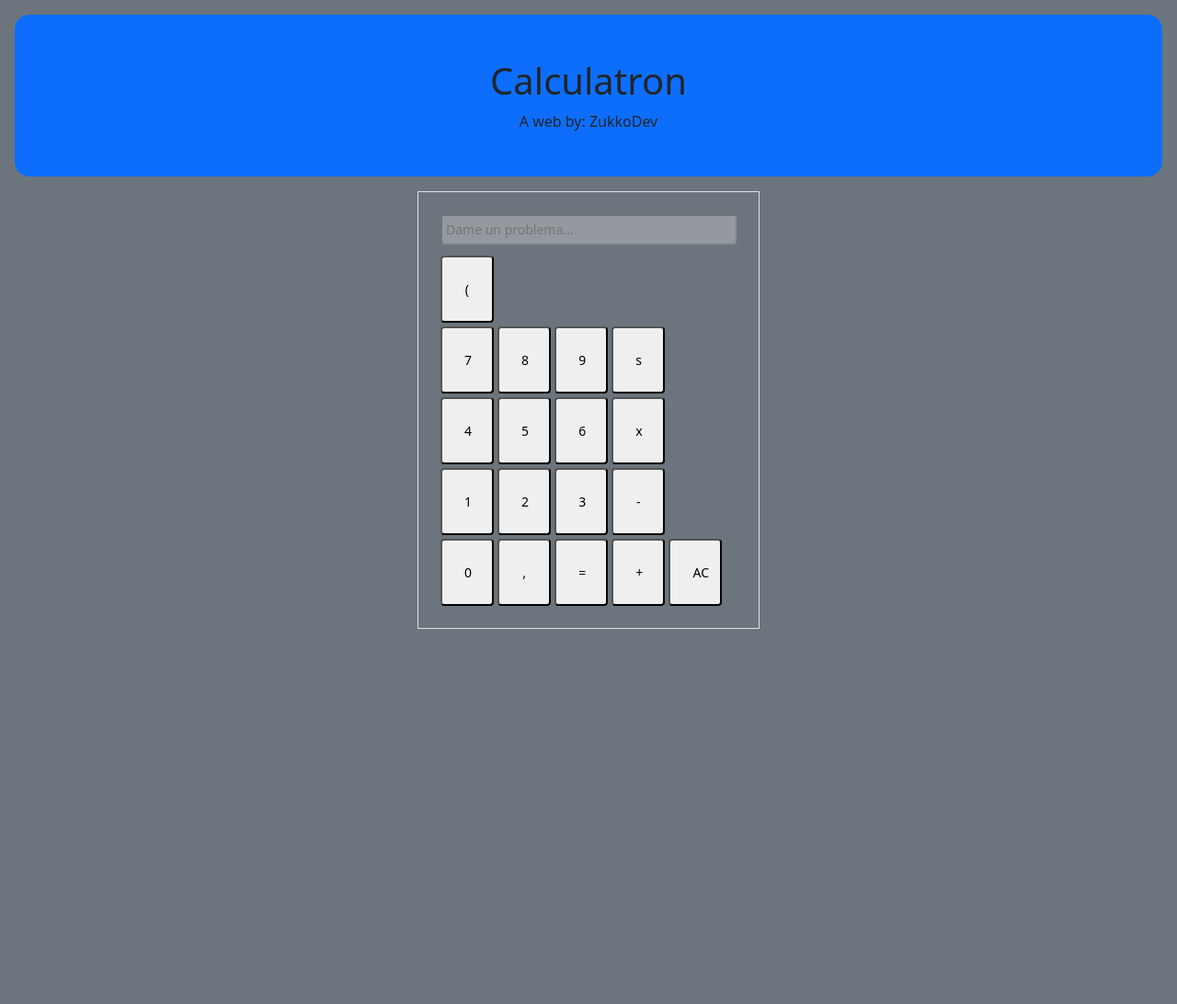
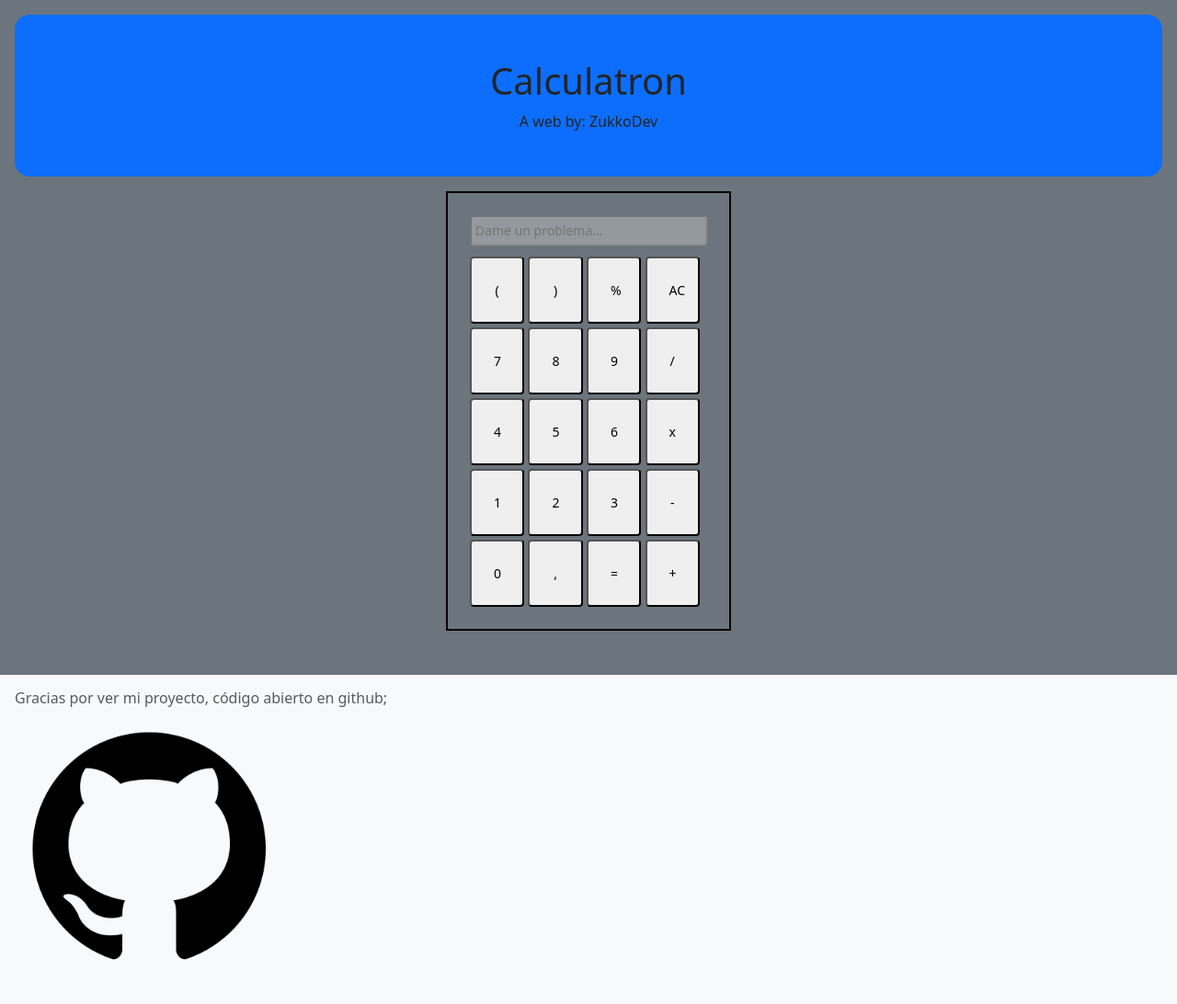
Before and after one commit to zukkodevv/calculator, a plain HTML site: page index.html in a window 1280 px wide. Shown: the whole page at 92% size. Before the commit the page ends 800 px from the top, so only its background shows below. Drawn offline with nearby package versions, Linux system fonts and the light colour scheme.

Commit message:
Commit pre-finalización, 89% progreso

```diff
--- a/CSS/styles.css
+++ b/CSS/styles.css
@@ -1,3 +1,7 @@
 .custom-input {
-  width: 18%;
+  width: 23%;
 }
+
+.custom-footer {
+  font-size: 1rem;
+}
--- a/index.html
+++ b/index.html
@@ -26,7 +26,7 @@
 
     <!--* Inputs de todos los números -->
     <main class="d-flex justify-content-center align-content-center">
-      <div class="p-4 border">
+      <div class="p-4 border border-black border-2">
         <input
           id="result"
           type="text"
@@ -38,7 +38,23 @@
           type="button"
           value="("
           class="p-4 mt-1 form-control-sm custom-input"
-          onclick="addResult(`(`)" />
+          onclick="addResult('(')" />
+        <input
+          type="button"
+          value=")"
+          class="p-4 mt-1 form-control-sm custom-input"
+          onclick="addResult(')')" />
+        <input
+          type="button"
+          value="%"
+          class="p-4 mt-1 form-control-sm custom-input"
+          onclick="addResult('%')" />
+        <input
+          type="button"
+          value="AC"
+          class="p-4 mt-1 form-control-sm custom-input"
+          onclick="clearResult()" />
+
         <br />
         <input
           type="button"
@@ -57,9 +73,9 @@
           onclick="addResult('9')" />
         <input
           type="button"
-          value="s"
+          value="/"
           class="p-4 mt-1 form-control-sm custom-input"
-          onclick="addResult('+')" />
+          onclick="addResult('/')" />
         <br />
         <input
           type="button"
@@ -107,7 +123,7 @@
           type="button"
           value="0"
           class="p-4 mt-1 form-control-sm custom-input"
-          onclick="addResult()" />
+          onclick="addResult('0')" />
         <input
           type="button"
           value=","
@@ -123,14 +139,16 @@
           value="+"
           class="p-4 mt-1 form-control-sm custom-input"
           onclick="addResult('+')" />
-        <input
-          type="button"
-          value="AC"
-          class="p-4 mt-1 form-control-sm custom-input"
-          onclick="clearResult()" />
       </div>
-
-      <script src="scripts/index.js"></script>
     </main>
+    <footer class="mt-5 text-muted bg-light p-3">
+      <h4 class="custom-footer">
+        Gracias por ver mi proyecto, código abierto en github;
+      </h4>
+      <a href="https://github.com/zukkodevv/calculator"
+        ><img src="scripts/unnamed.png" alt="Logo de github" class="w-25"
+      /></a>
+    </footer>
+    <script src="scripts/index.js"></script>
   </body>
 </html>
--- a/scripts/index.js
+++ b/scripts/index.js
@@ -9,12 +9,5 @@ function clearResult() {
 //* Recordar ARREGLAR
 function showResult() {
   const result = document.getElementById("result");
-  if (result.value < 0) {
-    result.value = eval(result.value);
-  } else {
-    result.value = "Sin negativos";
-    setTimeout(() => {
-      result.value = "";
-    }, 2000);
-  }
+  result.value = eval(result.value);
 }
```
Also changed, not shown: scripts/unnamed.png (added).
